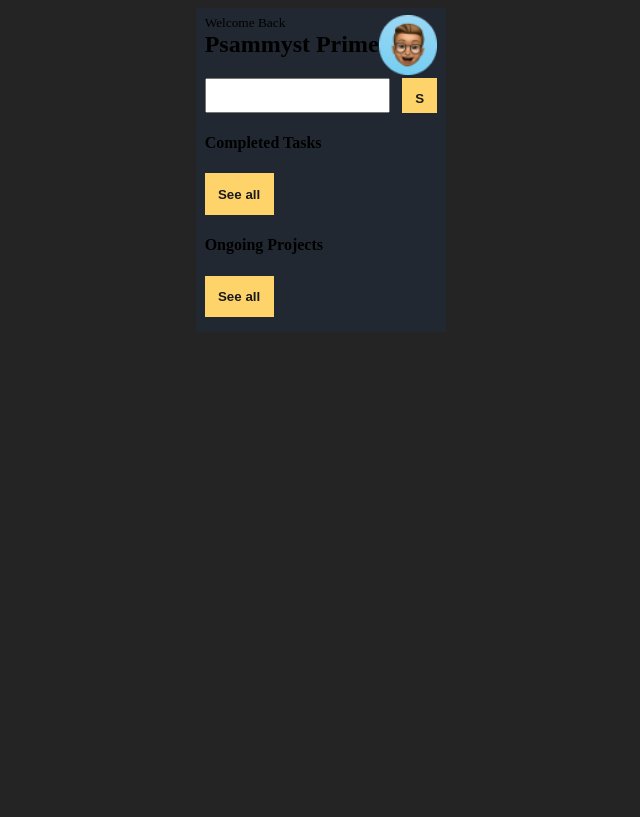
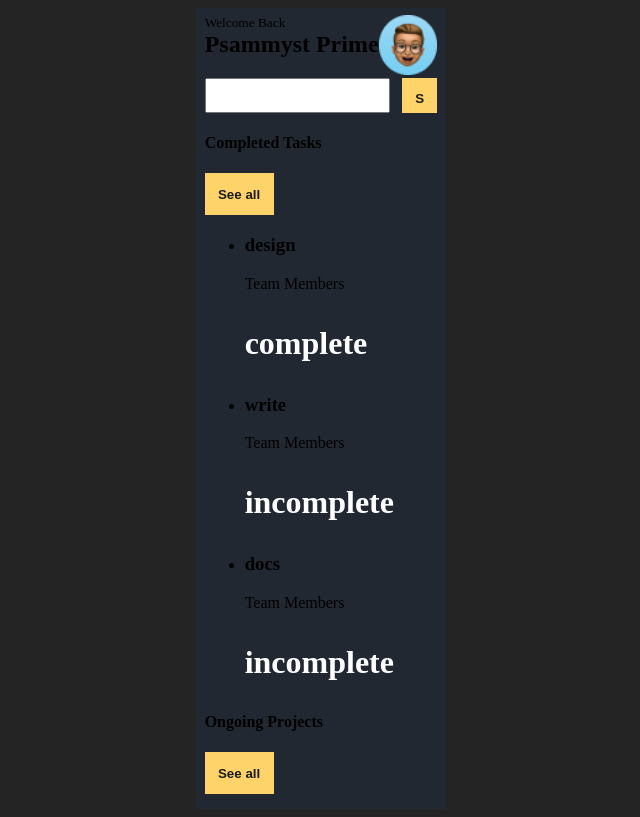
Before and after one commit to PsammystPrime/To-do-list, a React (Vite) app in the folder react/: page /homepage in a window 1280 px wide. Shown: the whole page, without its empty margins (319-959 px from the left). Built offline with nearby package versions, Linux system fonts and the light colour scheme.

Commit message:
create objects array

```diff
--- a/react/src/home.jsx
+++ b/react/src/home.jsx
@@ -1,6 +1,26 @@
 import profile from "/profile1.png";
 
 export default function Home() {
+  // create tasks objects
+  function Task(key, title, status) {
+    (this.title = title), (this.status = status), (this.key = key);
+  }
+  const tsk1 = new Task(0, "design", "complete");
+  const tsk2 = new Task(1, "write", "incomplete");
+  const tsk3 = new Task(2, "docs", "incomplete");
+  // create array and store the tasks
+  const taskArray = [];
+  taskArray.push(tsk1, tsk2, tsk3);
+  console.log(taskArray);
+
+  const listItems = taskArray.map((task) => (
+    <li key={task.key}>
+      <h3>{task.title}</h3>
+      <span>Team Members</span>
+      <p className="status">{task.status}</p>
+    </li>
+  ));
+
   return (
     <main>
       <div className="home-container">
@@ -11,14 +31,21 @@ export default function Home() {
           </div>
           <img src={profile} alt="profile picture" className="profile-pic" />
         </div>
+        {/* Search bar */}
         <div className="search">
           <input type="search" name="" id="search" />
           <button>S</button>
         </div>
-        <div className="complete">
-          <h4>Completed Tasks</h4>
-          <button>See all</button>
+        {/* Completed Tasks */}
+        <div id="complete">
+          <div className="complete">
+            <h4>Completed Tasks</h4>
+            <button>See all</button>
+          </div>
+          <ul>{listItems}</ul>
         </div>
+
+        {/* Ongoing Tasks */}
         <div className="ongoing">
           <h4>Ongoing Projects</h4>
           <button>See all</button>
@@ -27,3 +54,14 @@ export default function Home() {
     </main>
   );
 }
+
+// const listItems = taskArray.map((person) => (
+//   <li key={person.key}>
+//     <p>
+//       <b>{person.title}:</b>
+//       {" " + person.status + " "}
+//       known for {person.accomplishment}
+//     </p>
+//   </li>
+// ));
+// return <ul>{listItems}</ul>;
```
